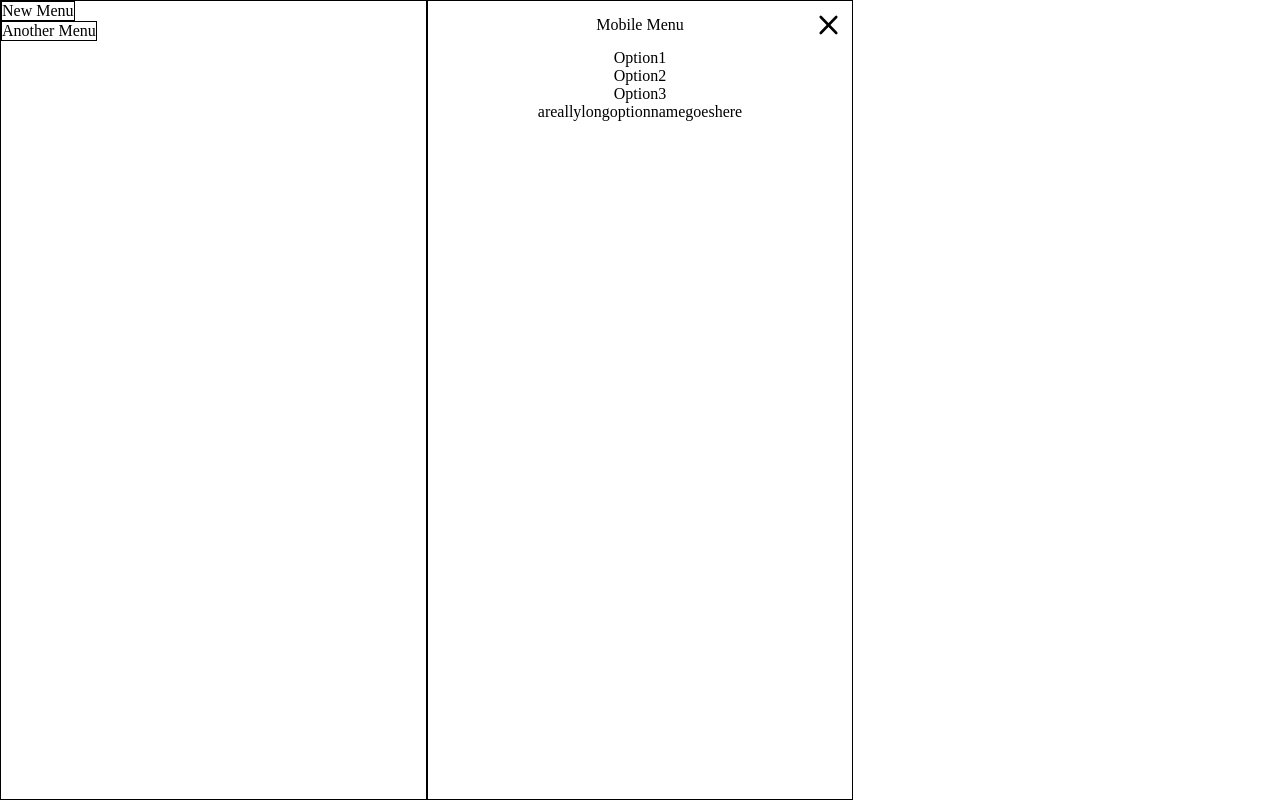
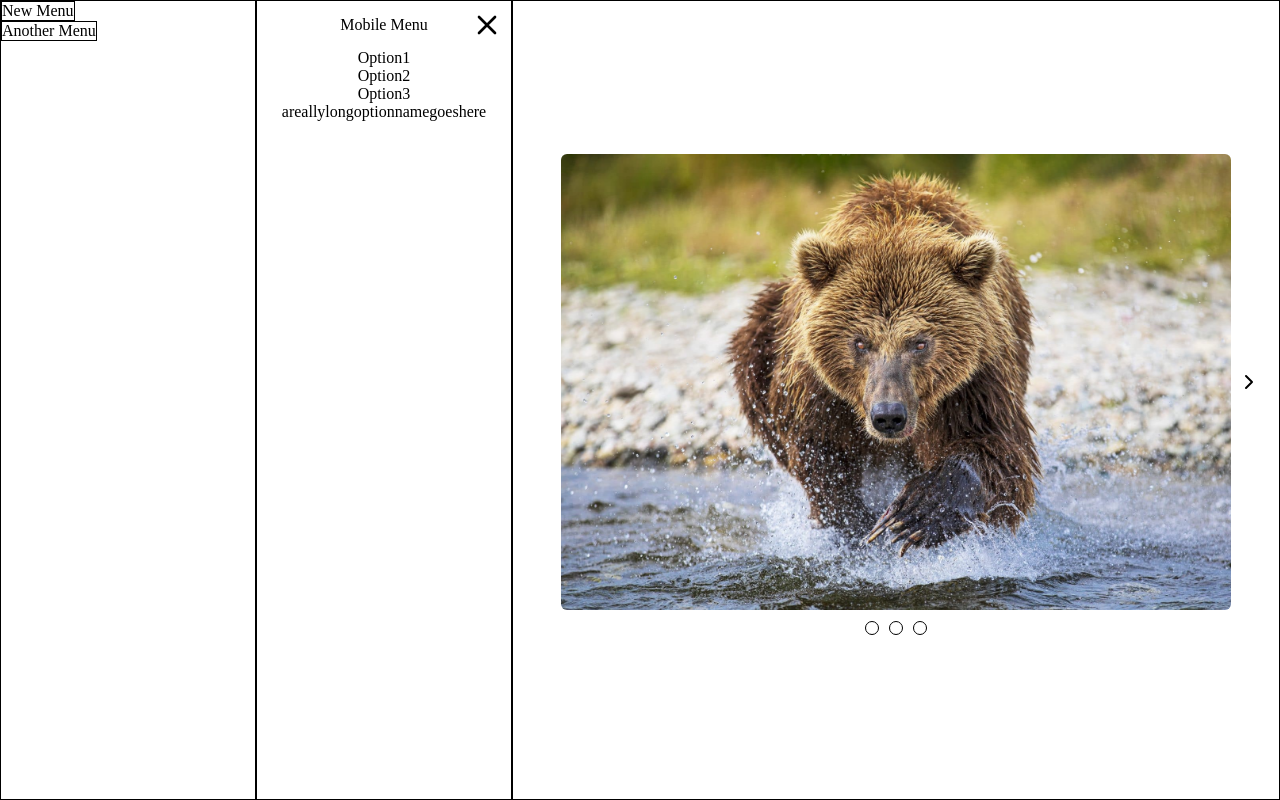
Before and after one commit to danielkurtsawyer/odin-javascript-dynamic-user-interface-interactions, a website built with webpack: page dist/index.html in a window 1280 px wide. Built offline with nearby package versions, Linux system fonts and the light colour scheme.

Commit message:
Implement Image Slider Component

```diff
--- a/src/components/image-slider/image-slider.css
+++ b/src/components/image-slider/image-slider.css
@@ -0,0 +1,65 @@
+.image-slider-container {
+  width: 100%;
+  padding: 12px;
+  display: grid;
+  grid-template-columns: 36px 1fr 36px;
+  grid-template-rows: 1fr 36px;
+  align-items: center;
+  justify-items: center;
+}
+
+.image-slider-img {
+  height: 100%;
+  width: 100%;
+  object-fit: cover;
+}
+
+.image-slider-frame {
+  width: 100%;
+  margin: auto;
+  text-align: center;
+
+  line-height: 0px;
+  overflow: hidden;
+
+  display: flex;
+  align-content: center;
+  border-radius: 6px;
+}
+
+.image-slider-images {
+  display: flex;
+  position: relative;
+  /*transform: translate(0%);*/
+  transition: transform 300ms ease-in-out 250ms;
+}
+
+.image-slider-arrow-invisible {
+  visibility: hidden;
+}
+
+.image-slider-left-arrow:hover, .image-slider-right-arrow:hover {
+  filter: invert(54%) sepia(24%) saturate(6791%) hue-rotate(161deg) brightness(94%) contrast(101%);
+  height: 36px;
+}
+
+.image-slider-nav-dot-container {
+  height: 100%;
+  width: 100%;
+  grid-column: 2/3;
+  display: flex;
+  gap: 10px;
+  justify-content: center;
+  align-items: center;
+}
+
+.image-slider-nav-dot {
+  border: 1.5px solid black;
+  border-radius: 100%;
+  width: 12px;
+  height: 12px;
+}
+
+.image-slider-nav-dot:hover {
+  background-color: #00a4d6;
+}
--- a/src/components/image-slider/image-slider.js
+++ b/src/components/image-slider/image-slider.js
@@ -1,5 +1,147 @@
 import './image-slider.css';
+import Left from './chevron-left.svg';
+import Right from './chevron-right.svg';
 
-export default () => {
-  console.log('Hello world');
+const updateVisibility = function updateArrowVisbility(
+  newPictureIndex,
+  numPictures,
+  leftArrow,
+  rightArrow
+) {
+  if (
+    newPictureIndex === 0 &&
+    !leftArrow.classList.contains('image-slider-arrow-invisible')
+  ) {
+    leftArrow.classList.add('image-slider-arrow-invisible');
+  } else if (
+    newPictureIndex > 0 &&
+    leftArrow.classList.contains('image-slider-arrow-invisible')
+  ) {
+    leftArrow.classList.remove('image-slider-arrow-invisible');
+  }
+
+  if (
+    newPictureIndex === numPictures - 1 &&
+    !rightArrow.classList.contains('image-slider-arrow-invisible')
+  ) {
+    rightArrow.classList.add('image-slider-arrow-invisible');
+  } else if (
+    newPictureIndex < numPictures &&
+    rightArrow.classList.contains('image-slider-arrow-invisible')
+  ) {
+    rightArrow.classList.remove('image-slider-arrow-invisible');
+  }
 };
+
+const changeFrame = function changeFrameImage(
+  allImagesDiv,
+  newPictureIndex,
+  numPictures
+) {
+  if (newPictureIndex >= 0 && newPictureIndex < numPictures) {
+    // change transform property
+    allImagesDiv.setAttribute(
+      'style',
+      `transform: translate(-${newPictureIndex * 100}%)`
+    );
+
+    const leftArrow = document.querySelector('.image-slider-left-arrow');
+    const rightArrow = document.querySelector('.image-slider-right-arrow');
+
+    // update arrows image-slider-index attribute
+    leftArrow.setAttribute('image-slider-index', newPictureIndex - 1);
+    rightArrow.setAttribute('image-slider-index', newPictureIndex + 1);
+
+    // also update visibility class if no other image in range
+    setTimeout(
+      () =>
+        updateVisibility(newPictureIndex, numPictures, leftArrow, rightArrow),
+      250
+    );
+  }
+
+  console.log('clicked!');
+};
+
+export default function initializeImageSlider(...pictures) {
+  // create a container to hold the image slider elements
+  const imageSlider = document.createElement('div');
+  imageSlider.classList.add('image-slider-container');
+
+  // create the left arrow
+  const leftArrow = new Image();
+  leftArrow.src = Left;
+  leftArrow.classList.add('image-slider-left-arrow');
+  leftArrow.setAttribute('image-slider-index', -1);
+  // initially, there is no image to the left so add the invisible class
+  leftArrow.classList.add('image-slider-arrow-invisible');
+
+  imageSlider.appendChild(leftArrow);
+
+  // create the frame to hold the images
+  const frame = document.createElement('div');
+  frame.classList.add('image-slider-frame');
+
+  imageSlider.appendChild(frame);
+
+  // create a div to hold all of the images in a long grid
+  const allImagesDiv = document.createElement('div');
+  allImagesDiv.classList.add('image-slider-images');
+
+  // add every picture to the div
+  pictures.forEach((picture) => {
+    const img = new Image();
+    img.src = picture;
+    img.classList.add('image-slider-img');
+    allImagesDiv.appendChild(img);
+  });
+
+  // add to the frame
+  // the CSS formats the image div width to cover exactly one image within the frame
+  frame.appendChild(allImagesDiv);
+
+  // create the right arrow
+  const rightArrow = new Image();
+  rightArrow.src = Right;
+  rightArrow.classList.add('image-slider-right-arrow');
+  rightArrow.setAttribute('image-slider-index', 1);
+
+  // add event listeners for user interactivity
+
+  leftArrow.addEventListener('click', (e) =>
+    changeFrame(
+      allImagesDiv,
+      +e.target.getAttribute('image-slider-index'),
+      pictures.length
+    )
+  );
+
+  rightArrow.addEventListener('click', (e) =>
+    changeFrame(
+      allImagesDiv,
+      +e.target.getAttribute('image-slider-index'),
+      pictures.length
+    )
+  );
+
+  imageSlider.appendChild(rightArrow);
+
+  // next, create the navigation dots at the bottom
+  const navDotContainer = document.createElement('div');
+  navDotContainer.classList.add('image-slider-nav-dot-container');
+
+  pictures.forEach((picture, index) => {
+    console.log(index);
+    const navDot = document.createElement('div');
+    navDot.classList.add('image-slider-nav-dot');
+    navDot.setAttribute('image-slider-index', index);
+    navDot.addEventListener('click', () =>
+      changeFrame(allImagesDiv, index, pictures.length)
+    );
+    navDotContainer.appendChild(navDot);
+  });
+
+  imageSlider.appendChild(navDotContainer);
+
+  return imageSlider;
+}
--- a/src/index.css
+++ b/src/index.css
@@ -5,10 +5,16 @@
 
 body {
   display: grid;
-  grid-template-columns: repeat(3, minmax(250px, 1fr));
+  grid-template-columns: repeat(2, minmax(250px, 1fr)) 3fr;
   height: 100vh;
 }
 
 body > div {
   border: 1px solid black;
 }
+
+.image-slider {
+  display: flex;
+  justify-content: center;
+  align-items: center;
+}
--- a/src/index.js
+++ b/src/index.js
@@ -2,6 +2,10 @@ import createDropDownMenu from './components/drop-down-menu/drop-down-menu.js';
 import createMobileMenu from './components/mobile-menu/mobile-menu.js';
 import createImageSlider from './components/image-slider/image-slider.js';
 import './index.css';
+
+import img1 from './img/bear.jpeg';
+import img2 from './img/elephant.jpeg';
+import img3 from './img/wolf.jpeg';
 
 const body = document.querySelector('body');
 const dropDownDiv = document.createElement('div');
@@ -14,12 +18,7 @@ dropDownDiv.appendChild(
   createDropDownMenu(
     'New Menu',
     ['Option1', 'Option2', 'Option3', 'areallylongoptionnamegoeshere'],
-    [
-      'https://www.google.com',
-      'https://www.google.com',
-      'https://www.google.com',
-      'https://www.google.com',
-    ]
+    ['#', '#', '#', '#']
   )
 );
 
@@ -27,12 +26,7 @@ dropDownDiv.appendChild(
   createDropDownMenu(
     'Another Menu',
     ['Option1', 'Option2', 'Option3', 'areallylongoptionnamegoeshere'],
-    [
-      'https://www.google.com',
-      'https://www.google.com',
-      'https://www.google.com',
-      'https://www.google.com',
-    ]
+    ['#', '#', '#', '#']
   )
 );
 
@@ -45,13 +39,12 @@ mobileMenuDiv.appendChild(
   createMobileMenu(
     'Mobile Menu',
     ['Option1', 'Option2', 'Option3', 'areallylongoptionnamegoeshere'],
-    [
-      'https://www.google.com',
-      'https://www.google.com',
-      'https://www.google.com',
-      'https://www.google.com',
-    ]
+    ['#', '#', '#', '#']
   )
 );
 
-createImageSlider();
+const imageSliderDiv = document.createElement('div');
+imageSliderDiv.classList.add('image-slider');
+
+body.appendChild(imageSliderDiv);
+imageSliderDiv.appendChild(createImageSlider(img1, img2, img3));
```
Also changed, not shown: src/components/image-slider/chevron-left.svg (added), src/components/image-slider/chevron-right.svg (added), src/img/bear.jpeg (added), src/img/elephant.jpeg (added), src/img/wolf.jpeg (added).
